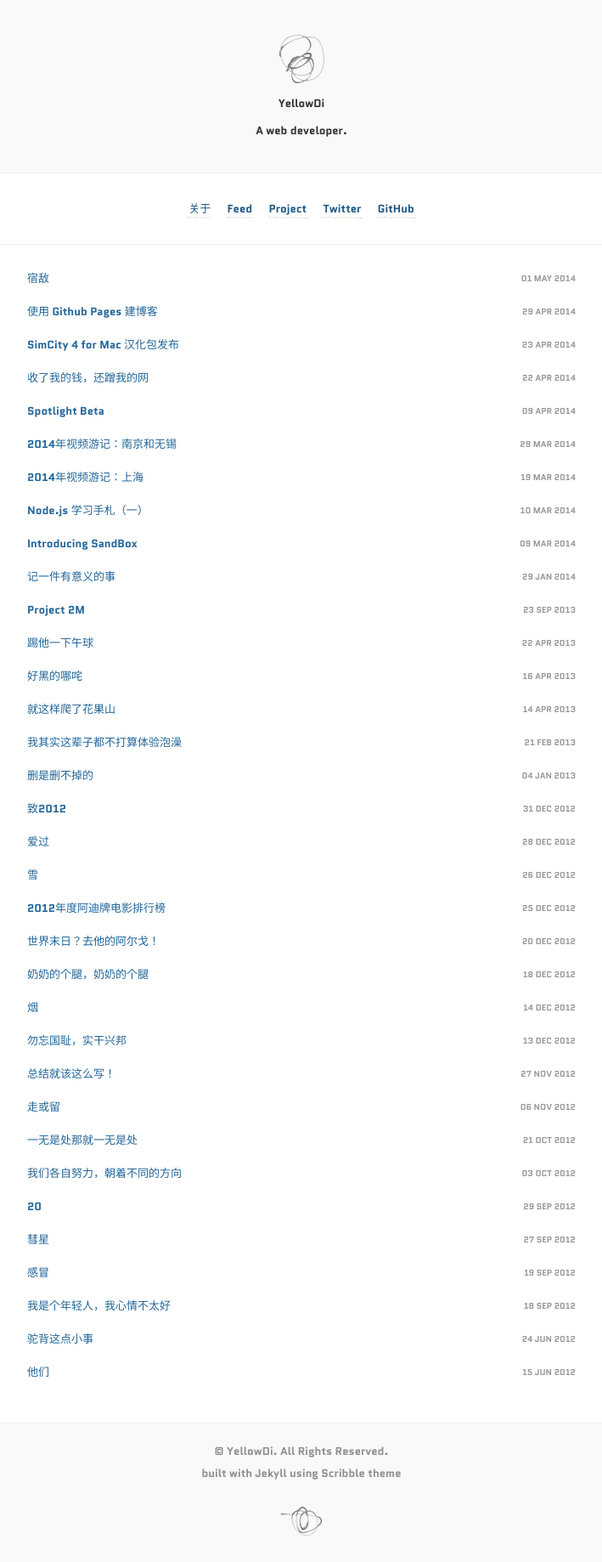
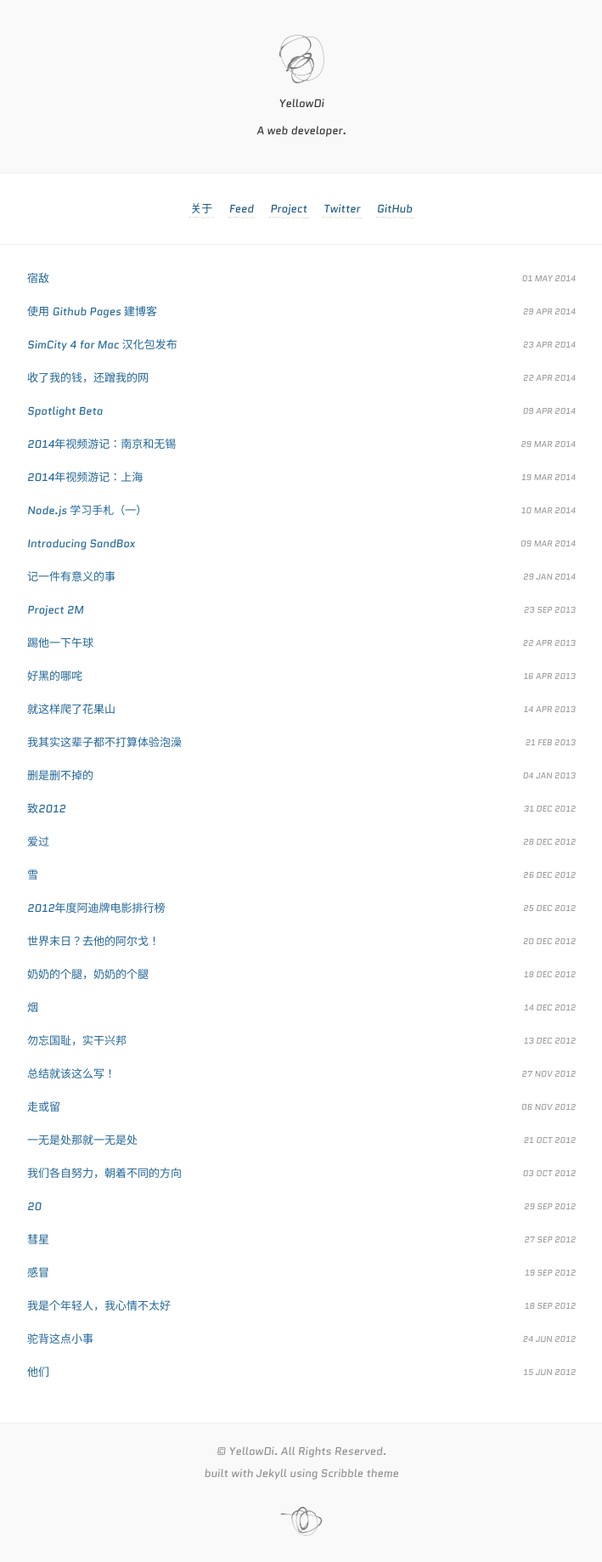
Before and after one commit to YellowDi/yellowdi.github.com, a Jekyll site: the page built from index.html, in a window 1280 px wide. Shown: the whole page at 85% size, without its empty margins (285-994 px from the left). Built offline with Jekyll 4.4.1, drawn with Linux system fonts in a browser that asks for light colours; Markdown is read by kramdown in place of the engine named in the settings.

Commit message:
new font

```diff
--- a/stylesheets/style.css
+++ b/stylesheets/style.css
@@ -6,7 +6,7 @@ html, body {
 
 @font-face {
   font-family: Quantico;
-  src: url("Quantico-Bold.ttf");
+  src: url("Quantico-Italic.ttf");
   font-weight: 400;
 }
 
```
Also changed, not shown: stylesheets/Quantico-Italic.ttf (added).
